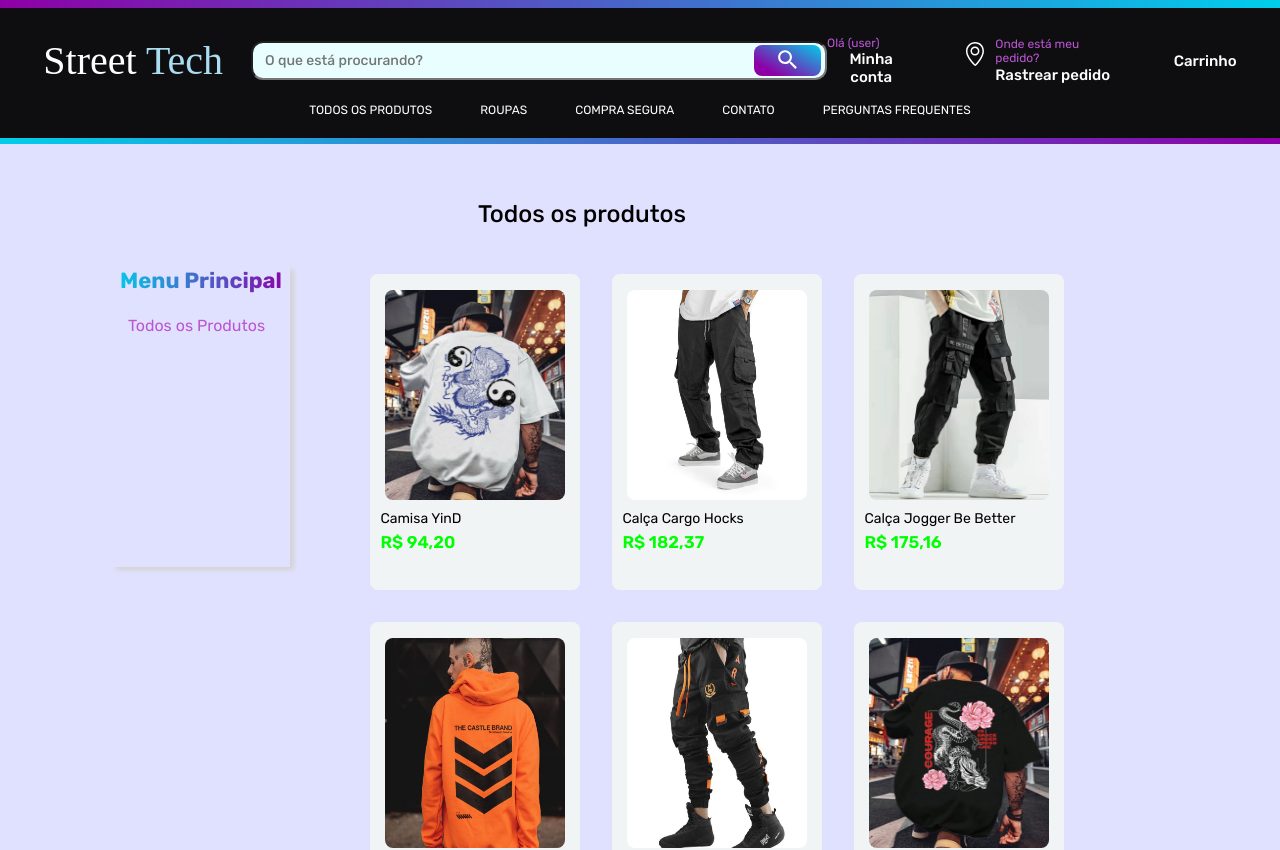
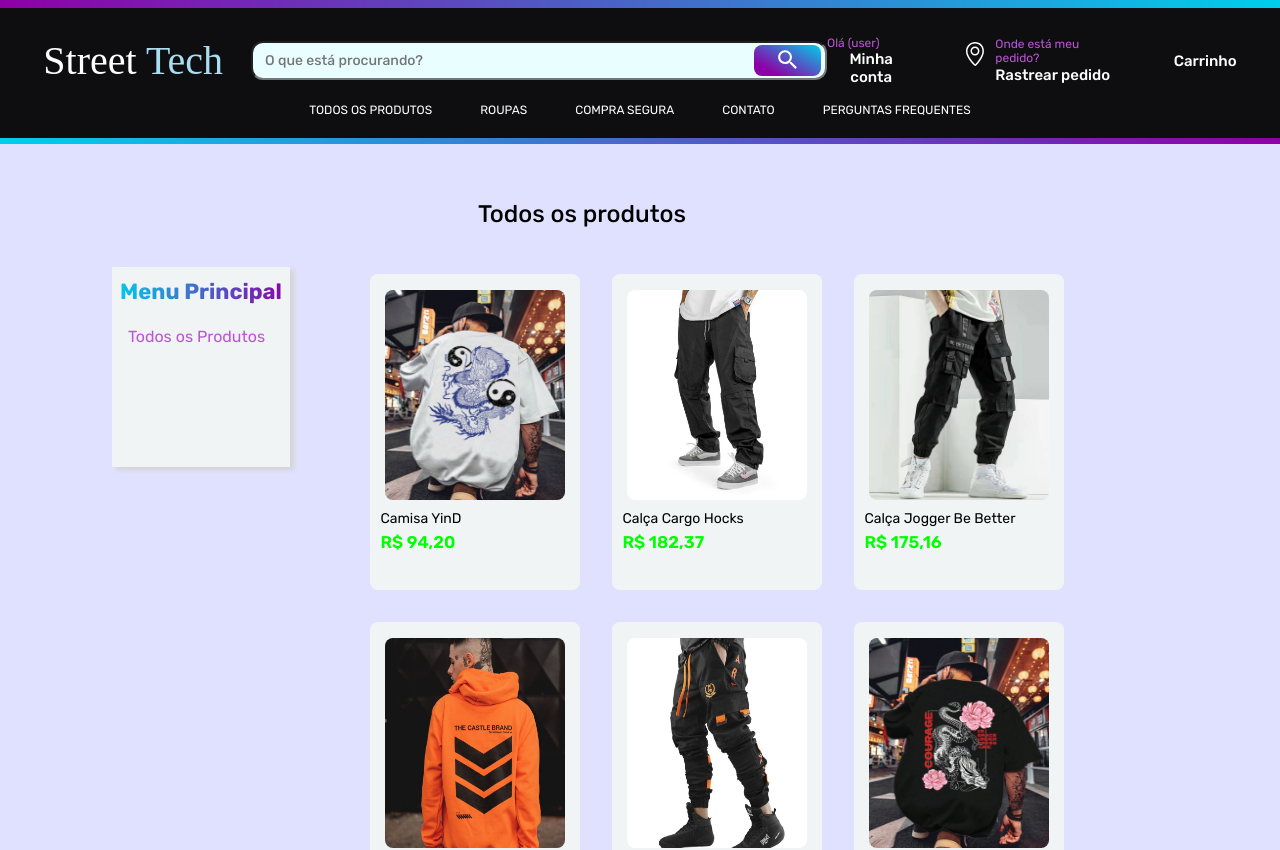
Before and after one commit to gustavocarvalho-ra/NextJs-Loja_Roupas, a Next.js app: page /all in a window 1280 px wide. Shown: the top 850 px of the page. Built offline with nearby package versions, Linux system fonts and the light colour scheme; a web font is replaced by a local one.

Commit message:
style: background of menu

```diff
--- a/app/components/Menu/styles.ts
+++ b/app/components/Menu/styles.ts
@@ -7,11 +7,10 @@ export const Mn = styled.div `
   margin-right: 5em;
   .menu {
     width: 100%;
-    height: 300px;
-    /* background: red; */
-    /* border: 1px solid #BA55D3; */
+    height: 200px;
     gap: 2em;
     box-shadow: 4px 3px 5px #d3d3d3;
+    background-color: #f0f4f5;
 
     h1 {
       font-size: 22px;
@@ -20,6 +19,7 @@ export const Mn = styled.div `
       -webkit-background-clip: text;
       -webkit-text-fill-color: transparent;
       color: black;
+      padding-top: .5em;
       margin: .5em 0 1em 0;
     }
 
```
